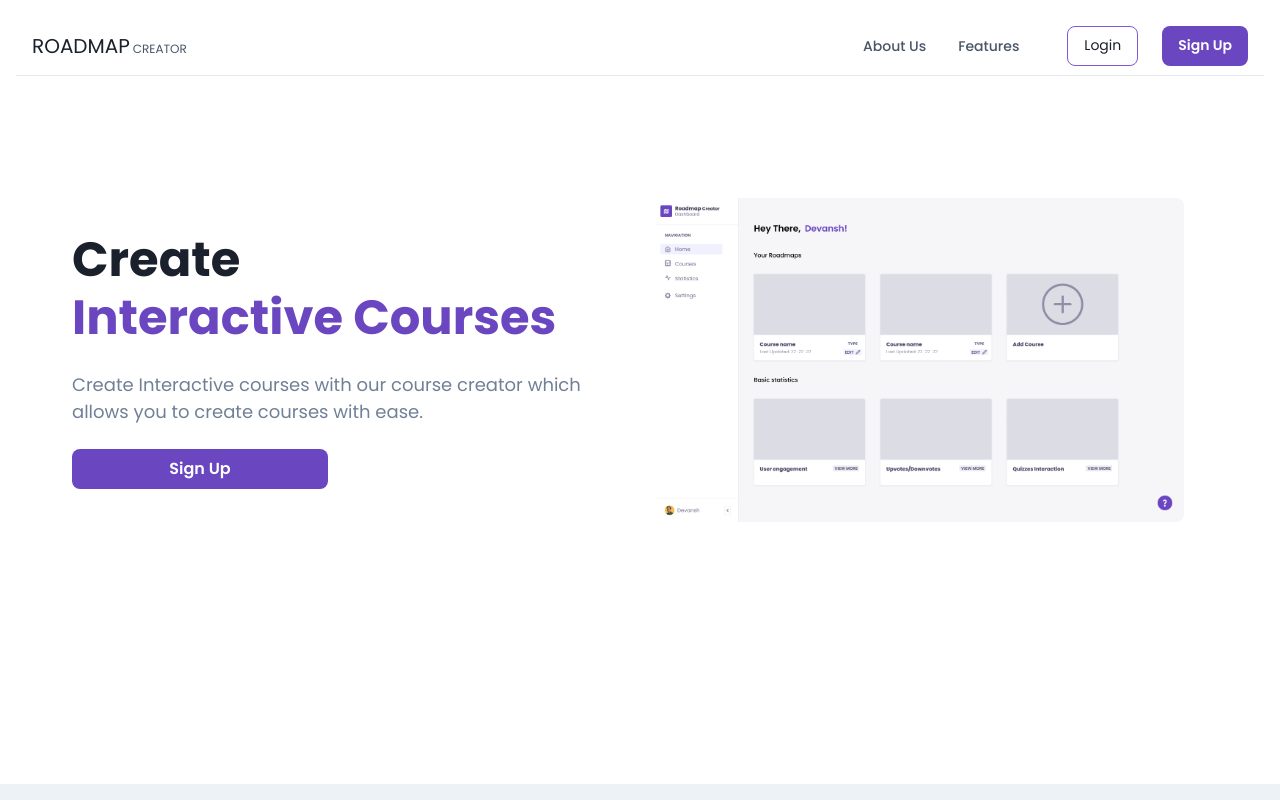
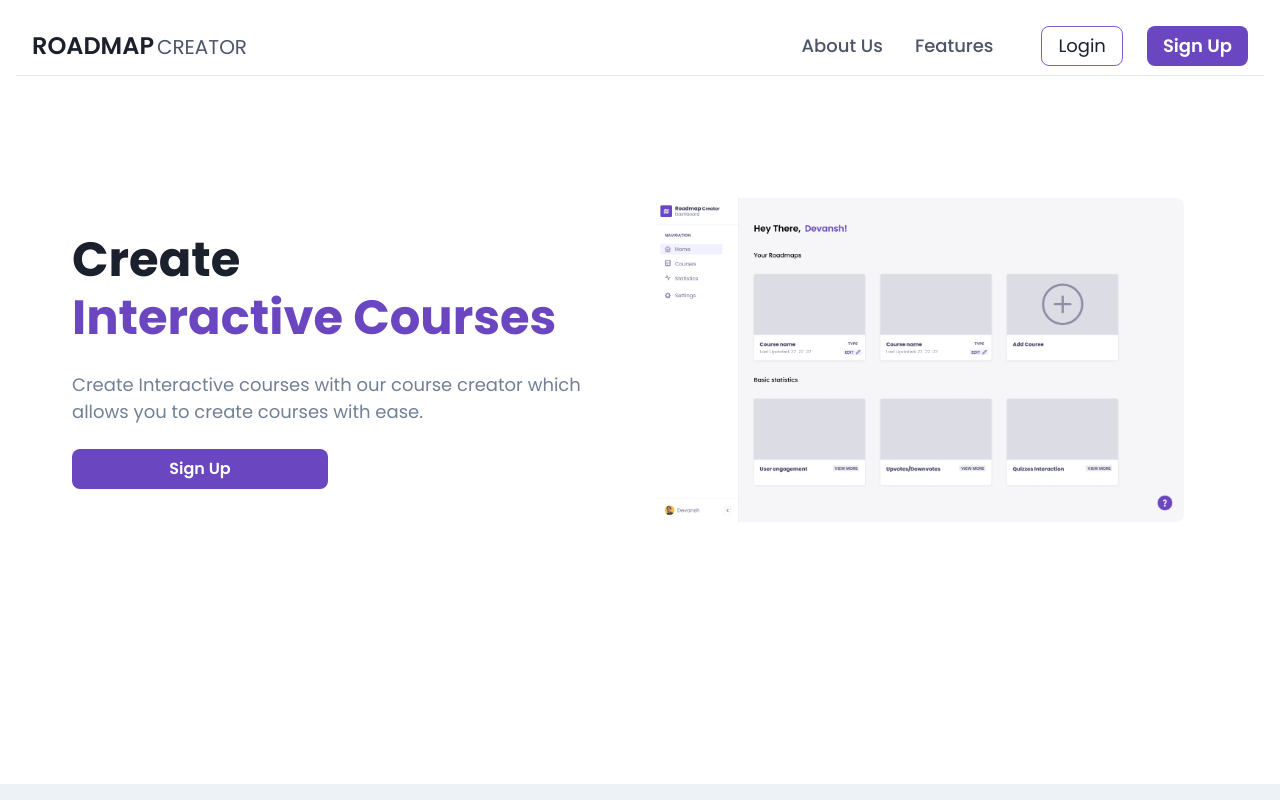
Before and after one commit to TeamRoadmap/Creator-Frontend, a Next.js app: page / in a window 1280 px wide. Shown: the top 800 px of the page. Built offline with nearby package versions, Linux system fonts and the light colour scheme.

Commit message:
fix(Navbar):  mobile nav changes

```diff
--- a/components/LandingPage/Navbar.js
+++ b/components/LandingPage/Navbar.js
@@ -14,6 +14,7 @@ import {
 	useColorModeValue,
 	useBreakpointValue,
 	useDisclosure,
+	Divider,
 } from "@chakra-ui/react";
 import {
 	HamburgerIcon,
@@ -26,12 +27,18 @@ export default function Navbar() {
 	const { isOpen, onToggle } = useDisclosure();
 
 	return (
-    <Box bg={useColorModeValue("white", "gray.800")} p={"1rem"} position={"fixed"} width={'full'} zIndex={"sticky"}>
+		<Box
+			bg={useColorModeValue("white", "gray.800")}
+			p={"1rem"}
+			position={"fixed"}
+			width={"full"}
+			zIndex={"sticky"}
+		>
 			<Flex
 				color={useColorModeValue("gray.600", "white")}
 				minH={"60px"}
 				py={{ base: 2 }}
-        px={{ base: 4 }}
+				px={{ base: 0, md: 4 }}
 				borderBottom={1}
 				borderStyle={"solid"}
 				borderColor={useColorModeValue("gray.200", "gray.900")}
@@ -47,18 +54,19 @@ export default function Navbar() {
 						aria-label={"Toggle Navigation"}
 					/>
 				</Flex>
-        <Flex flex={{ base: 1 }} justify={{ base: "start", md: "start" }}>
+				<Flex flex={{ base: 1 }} justify={{ base: "start", md: "start" }} al>
 					<Flex align={"baseline"}>
 						<Text
 							textAlign={useBreakpointValue({ base: "start", md: "left" })}
 							fontFamily={"heading"}
-              fontSize="xl"
+							fontSize={{ base: "xl", md: "2xl" }}
+							fontWeight={"600"}
 							mr="3px"
 							color={useColorModeValue("gray.800", "white")}
 						>
 							ROADMAP
 						</Text>
-            <Text fontSize="xs">CREATOR</Text>
+						<Text fontSize={{ base: "md", md: "xl" }}>CREATOR</Text>
 					</Flex>
 				</Flex>
 				<Flex display={{ base: "none", md: "flex" }} ml={10} mr={10}>
@@ -71,8 +79,9 @@ export default function Navbar() {
 					spacing={6}
 				>
 					<Button
+						display={{ base: "none", md: "inline-flex" }}
 						as={"a"}
-            fontSize={"sm"}
+						fontSize={"lg"}
 						fontWeight={400}
 						borderColor={"purple.500"}
 						variant={"outline"}
@@ -83,7 +92,7 @@ export default function Navbar() {
 					</Button>
 					<Button
 						display={{ base: "none", md: "inline-flex" }}
-            fontSize={"sm"}
+						fontSize={"lg"}
 						fontWeight={600}
 						color={"white"}
 						bg={"purple.600"}
@@ -119,7 +128,7 @@ const DesktopNav = () => {
 							<Link
 								p={2}
 								href={navItem.href ?? "#"}
-                fontSize={"sm"}
+								fontSize={"lg"}
 								fontWeight={500}
 								color={linkColor}
 								_hover={{
@@ -195,15 +204,47 @@ const MobileNav = () => {
 	return (
 		<Stack
 			bg={useColorModeValue("white", "gray.800")}
-      p={4}
+			p={"1rem"}
 			display={{ md: "none" }}
-      direction={'column'}
-    //   align={"center"}
+			direction={"column"}
 			justify={"center"}
+			spacing={"2rem"}
 		>
+			<Stack>
 				{NAV_ITEMS.map((navItem) => (
 					<MobileNavItem key={navItem.label} {...navItem} />
 				))}
+			</Stack>
+
+			<Divider orientation="horizontal" />
+			<Stack justify={"center"} direction={"column"} align="center">
+				<Button
+					px="16%"
+					as={"a"}
+					fontSize={"lg"}
+					fontWeight={400}
+					borderColor={"purple.500"}
+					variant={"outline"}
+					rounded="8px"
+					href={"#"}
+				>
+					Login
+				</Button>
+				<Button
+					px="14.4%"
+					fontSize={"lg"}
+					fontWeight={600}
+					color={"white"}
+					bg={"purple.600"}
+					rounded="8px"
+					href={"#"}
+					_hover={{
+						bg: "purple.800",
+					}}
+				>
+					Sign Up
+				</Button>
+			</Stack>
 		</Stack>
 	);
 };
@@ -212,7 +253,13 @@ const MobileNavItem = ({ label, children, href }) => {
 	const { isOpen, onToggle } = useDisclosure();
 
 	return (
-    <Stack spacing={4} onClick={children && onToggle}>
+		<Stack
+			spacing={4}
+			onClick={onToggle}
+			justify={"center"}
+			direction={"column"}
+			align="center"
+		>
 			<Flex
 				py={2}
 				as={Link}
@@ -225,11 +272,12 @@ const MobileNavItem = ({ label, children, href }) => {
 			>
 				<Text
 					fontWeight={600}
+					fontSize={"lg"}
 					color={useColorModeValue("gray.600", "gray.200")}
 				>
 					{label}
 				</Text>
-        {children && (
+				{/* {children && (
 					<Icon
 						as={ChevronDownIcon}
 						transition={"all .25s ease-in-out"}
@@ -237,10 +285,10 @@ const MobileNavItem = ({ label, children, href }) => {
 						w={6}
 						h={6}
 					/>
-        )}
+				)} */}
 			</Flex>
 
-      <Collapse in={isOpen} animateOpacity style={{ marginTop: "0!important" }}>
+			{/* <Collapse in={isOpen} animateOpacity style={{ marginTop: "0!important" }}>
         <Stack
           mt={2}
           pl={4}
@@ -256,7 +304,7 @@ const MobileNavItem = ({ label, children, href }) => {
               </Link>
             ))}
         </Stack>
-      </Collapse>
+      </Collapse> */}
 		</Stack>
 	);
 };
```
Lines whose indentation alone changed are shown as unchanged.
